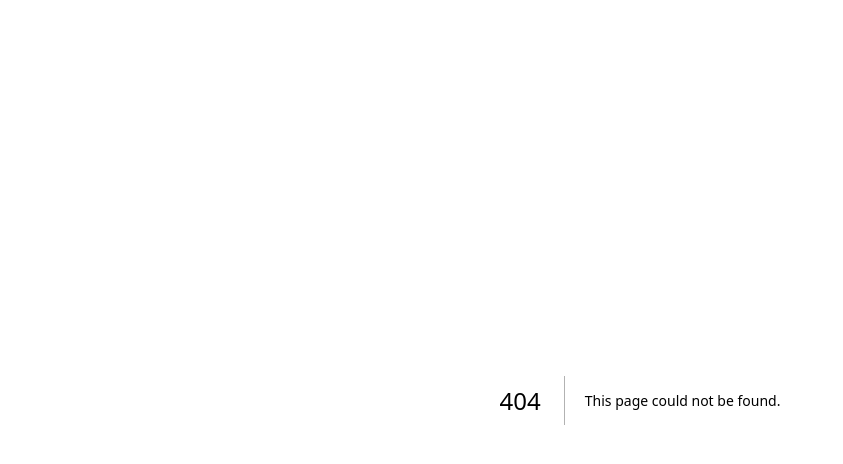
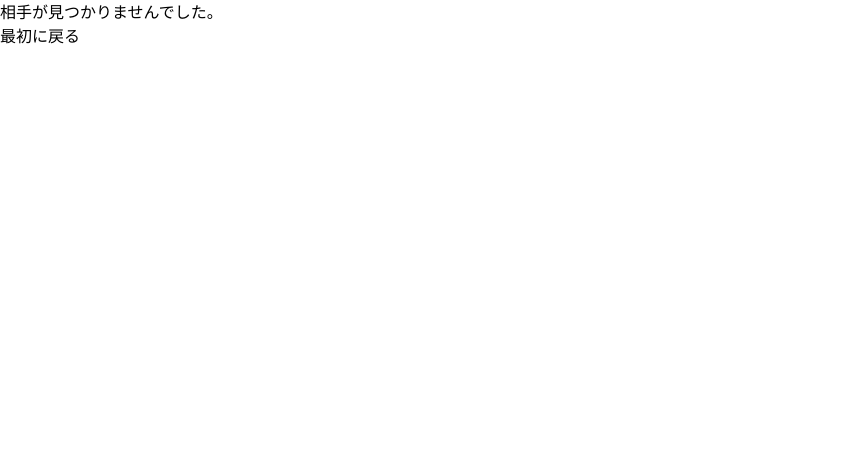
Before and after one commit to huavcjj/HUMan-OR-AI, a Next.js app in the folder frontend/: page /notfound in a window 1280 px wide. Before the commit this address had no page. Shown: the top 464 px of the page, without its empty margins (0-843 px from the left). Built offline with nearby package versions, Linux system fonts and the light colour scheme.

Commit message:
📝 大戦が見つからなかったときの画面遷移

```diff
--- /dev/null
+++ b/frontend/src/app/notfound/page.tsx
@@ -0,0 +1,10 @@
+import { useRouter } from 'next/router'
+export default function page(){
+    const router = useRouter();
+    return(
+        <div>
+            <div>相手が見つかりませんでした。</div>
+            <button onClick={()=>router.push("/")}>最初に戻る</button>
+        </div>
+    )
+}
```
